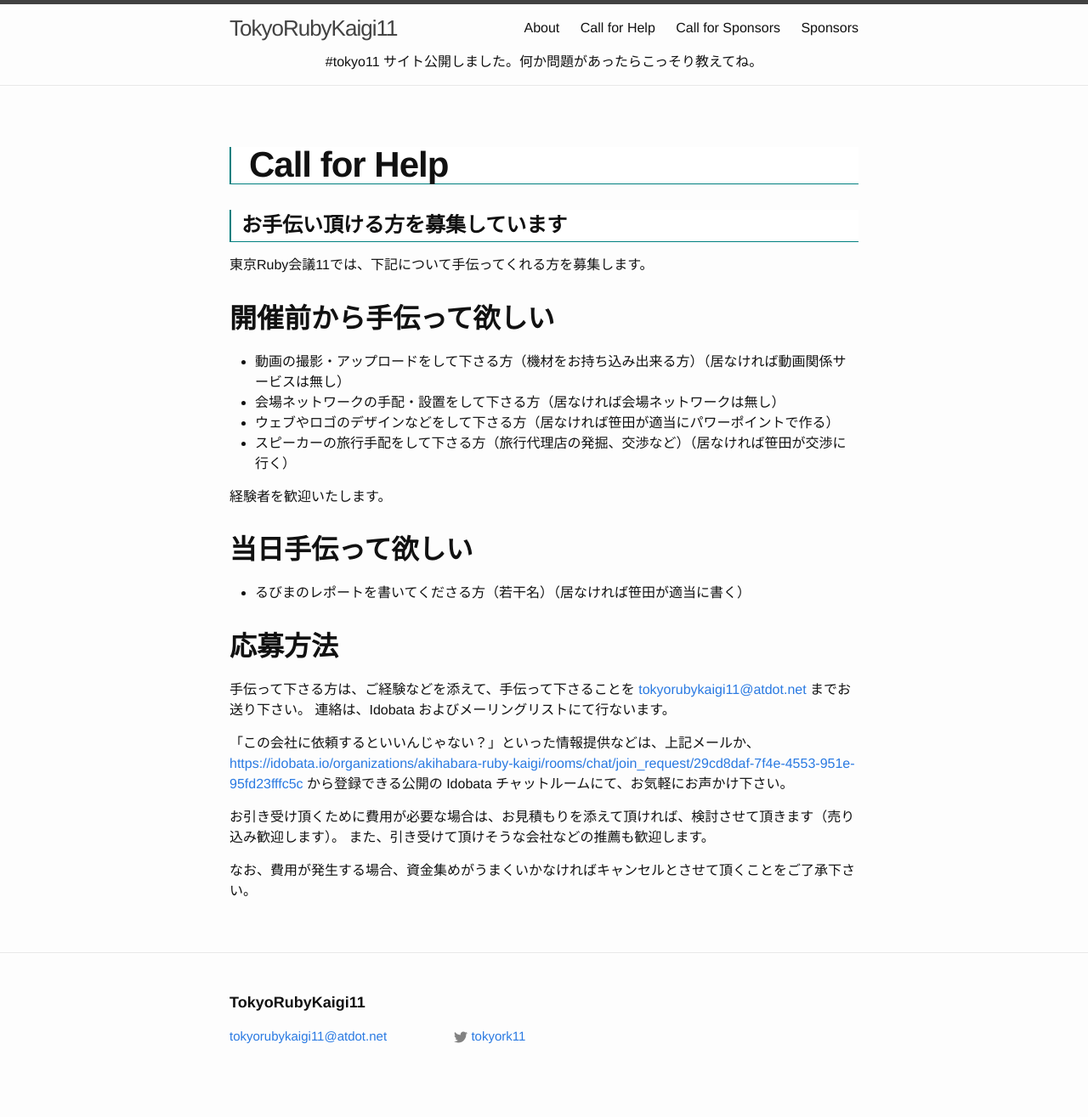
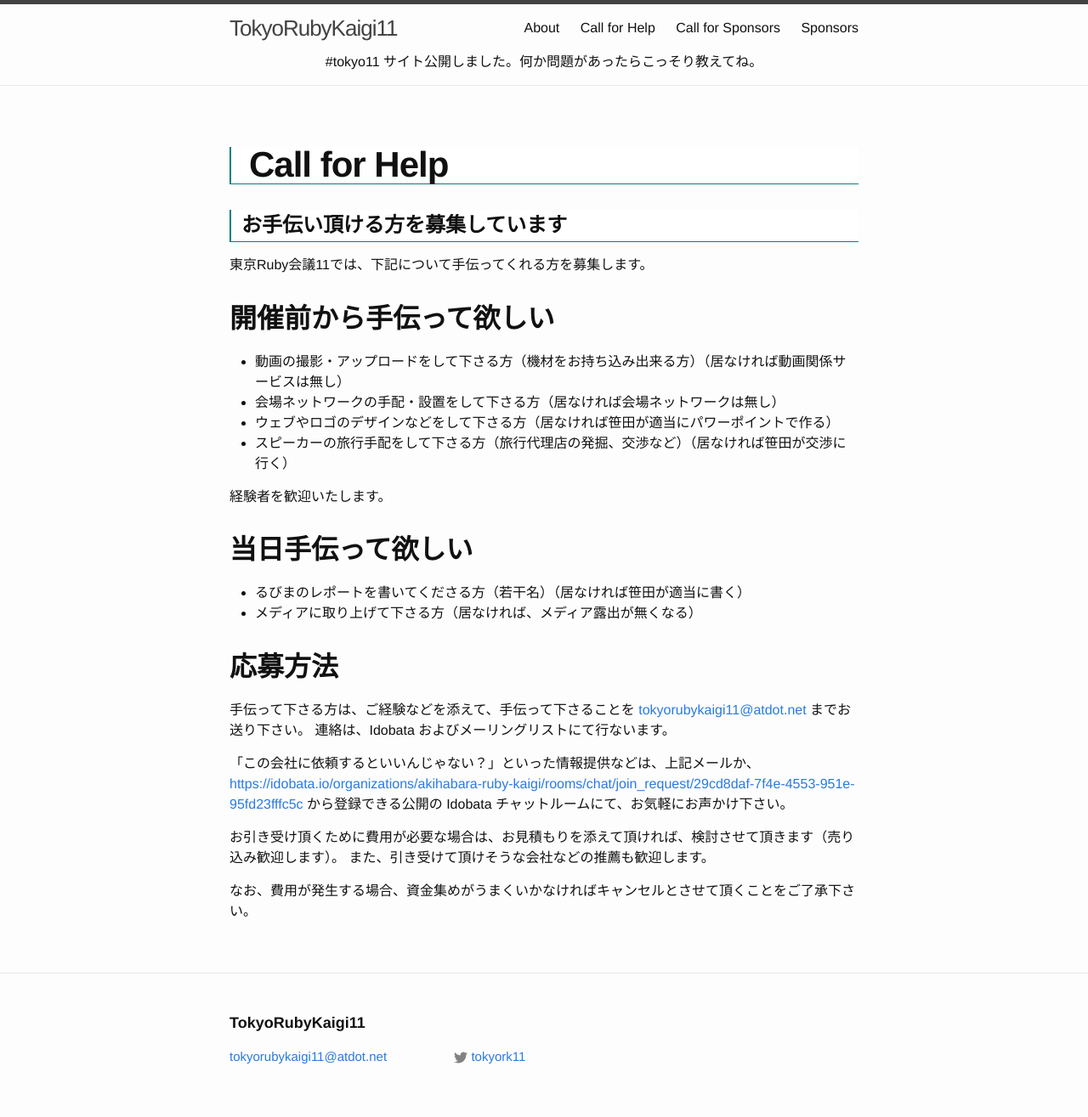
Before and after one commit to ko1/tokyo11, a Jekyll site: the page built from cfh.md, in a window 1280 px wide. Shown: the whole page at 85% size. Built offline with Jekyll 4.4.1, drawn with Linux system fonts in a browser that asks for light colours; before the commit the page ends 1291 px from its top, so only the background shows below that.

Commit message:
add cfh about media

```diff
--- a/cfh.md
+++ b/cfh.md
@@ -20,6 +20,7 @@
 ## 当日手伝って欲しい
 
 * るびまのレポートを書いてくださる方（若干名）（居なければ笹田が適当に書く）
+* メディアに取り上げて下さる方（居なければ、メディア露出が無くなる）
 
 ## 応募方法
 
```
